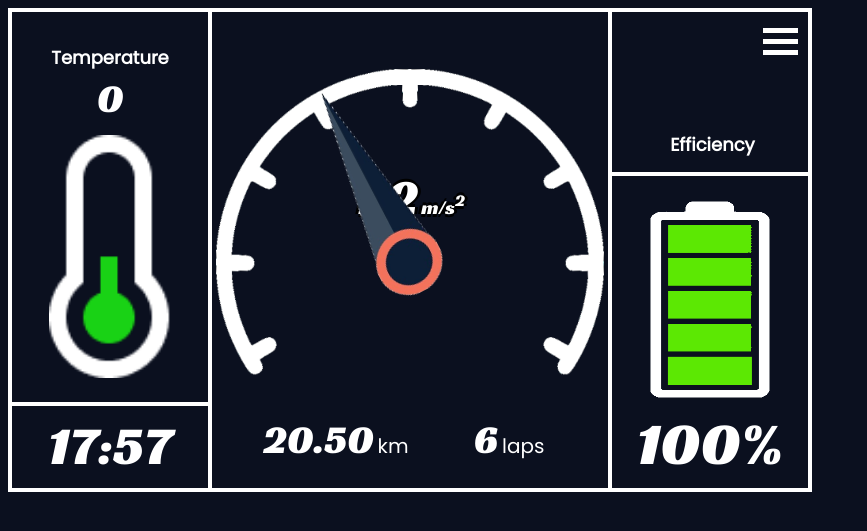
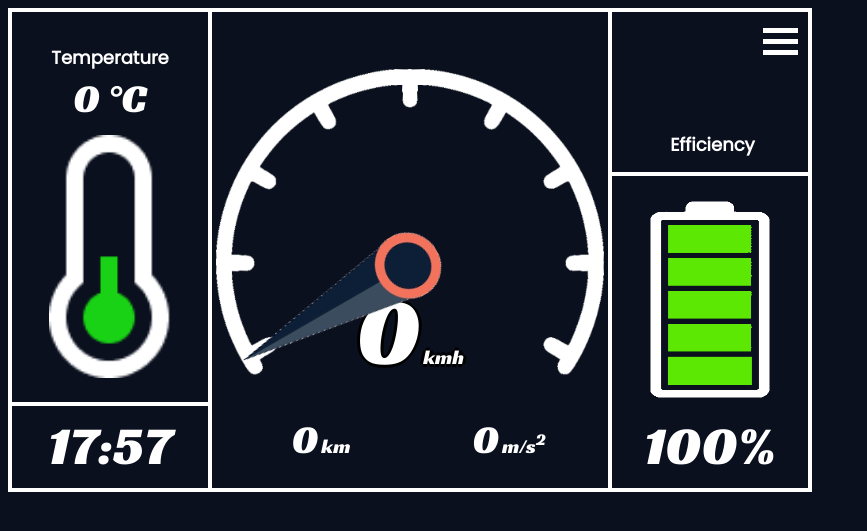
Before and after one commit to Princeton-Racing-Electric/Dashboard, a Flask app: page / in a window 1280 px wide. Shown: the top 531 px of the page, without its empty margins (0-867 px from the left). Run offline with Flask 2, Linux system fonts and the light colour scheme; parts of the project's set-up code (start-up, migrations or seed data) failed here and were passed over.

Commit message:
more fixes
- edited dashboard.js to go on correct text ids
- removed lap counter, substituted acceleration in its place, edited some style

```diff
--- a/Server/static/dashboard.js
+++ b/Server/static/dashboard.js
@@ -13,11 +13,11 @@ setInterval(function () {
     type: "POST",
     success: function (response) {
       console.log(response);
-      $("#mph").html(Math.round(100*response["mph"])/100);
-      $("#temperature").html(Math.round(100*response["temperature"])/100);
-      $("#acceleration").html(Math.round(100*response["acceleration"])/100);
+      $("#velocity-number").html(Math.round(100*response["mph"])/100);
+      $("#temperature-number").html(Math.round(100*response["temperature"])/100);
+      $("#acceleration-number").html(Math.round(100*response["acceleration"])/100);
       $("#voltage").html(Math.round(100*response["voltage"])/100);
-      $("#mileage").html(Math.round(100*response["mileage"])/100);
+      $("#mileage-number").html(Math.round(100*response["mileage"])/100);
       $("#efficiency").html(Math.round(100*response["efficiency"])/100);
       //$("#time").html(response["time"]);
     },
--- a/Server/templates/boardv3.html
+++ b/Server/templates/boardv3.html
@@ -190,14 +190,6 @@
                     <span id="velocity-number" style="font-size: 96px">62</span>
                     <span id="velocity-unit" style="font-size: 20px">kmh</span>
                 </p>
-                <p id="acceleration-text" class="clickable" onclick="toggleDistanceUnits()"
-                    style="color:white; font-family: 'Racing Sans One', cursive;
-                    text-shadow: -3px 0 black, 0 3px black, 3px 0 black, 0 -3px black;
-                    width: 60%; height: 15%;
-                    text-align:center; position: absolute; left: 20%; top: 28.833%;"> <!-- top: 45.833% -->
-                    <span id="acceleration-number" style="font-size: 50px">1.2</span>
-                    <span id="acceleration-unit" style="font-size: 20px">m/s<sup>2</sup></span>
-                </p>
                 <img id="speed-bar-picture" src="{{url_for('static', filename='markers.png')}}"
                     alt="speedometer picture" style="width: 98%; height: 70.167%; position: absolute;
                     left: 1%; top: 12%;">
@@ -210,17 +202,18 @@
                      style="width: 16.875%; height: 46.667%;; position: absolute; left: 41.5625%; top: 12.5%;
                      transform-origin: 50% 86.61%;"> -->
                 <p id="mileage-text" class="clickable" onclick="toggleDistanceUnits()"
-                    style="color:white; text-align:center;
+                    style="color:white; font-family: 'Racing Sans One', cursive; text-align:center;
                     width: 50%; height: 12.5%;
-                    position: absolute; left: 6.25%; top: 81%">
-                    <span id="mileage-number" style="font-family: 'Racing Sans One', cursive; font-size: 40px;">20.50</span>
-                    <span id="mileage-unit" style="font-family: 'Poppins', sans-serif; font-size: 20px">km</span>
+                    position: absolute; left: 2.5%; top: 81%">
+                    <span id="mileage-number" style="font-size: 40px;">20.50</span>
+                    <span id="mileage-unit" style="font-size: 20px">km</span>
                 </p>
-                <p id="laps-text" style="color:white; text-align:center;
-                    width: 25%; height: 12.5%;
-                    position: absolute; left: 62.5%; top: 81%;">
-                    <span id="laps-number" style="font-family: 'Racing Sans One', cursive; font-size: 40px;">6</span>
-                    <span id="laps-unit" style="font-family: 'Poppins', sans-serif; font-size: 20px">laps</span>
+                <p id="acceleration-text" class="clickable" onclick="toggleDistanceUnits()"
+                   style="color:white; font-family: 'Racing Sans One', cursive;
+                    width: 60%; height: 15%;
+                    text-align:center; position: absolute; left: 45%; top: 81%;"> <!-- left: 20%; top: 28.833%; -->
+                    <span id="acceleration-number" style="font-size: 40px">1.2</span>
+                    <span id="acceleration-unit" style="font-size: 20px">m/s<sup>2</sup></span>
                 </p>
             </div>
             <div class = "box-cell-side">
@@ -237,9 +230,9 @@
                     </div>
                 </div>
                 <p id="efficiency" style="color:white; font-family: 'Racing Sans One', cursive;
-                    text-align:center; font-size: 45px;
+                    text-align:center; font-size: 40px;
                     width: 45%; height: 10%;
-                    position: absolute; left: 29%; top: 0.416%">73%</p>
+                    position: absolute; left: 29%; top: 3.416%">73%</p>
                 <h1 id="efficiency-text" style="color:white; font-family: 'Poppins', sans-serif;
                     text-align:center; font-size: 18px;
                     width: 45%; height: 5%;
@@ -251,9 +244,9 @@
                      style="width: 100%; height: 25%; rotate: 270deg;
                      position: absolute; left: 0; top: 48%;"> -->
                 <p id="battery" style="color:white; font-family: 'Racing Sans One', cursive;
-                    text-align:center; font-size: 60px;
+                    text-align:center; font-size: 54px;
                     width: 90%; height: 14.583%;
-                    position: absolute; left: 5%; top: 70%;">100%</p>
+                    position: absolute; left: 5%; top: 72.375%;">100%</p>
             </div>
         </div>
     </div>
```
